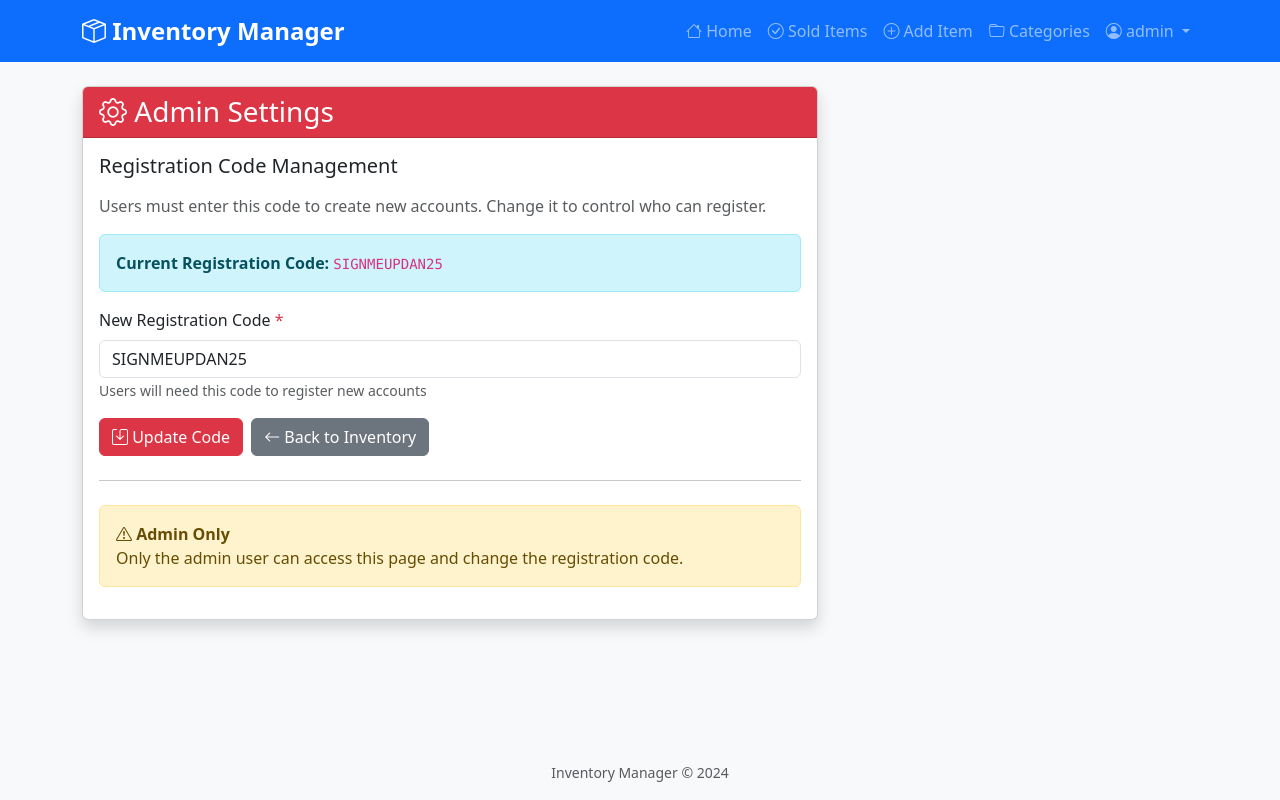
After one commit to alreadyded1/InventoryCT, a Flask app: page /admin/settings in a window 1280 px wide. The commit adds this page. Run offline with Flask 3, Linux system fonts and the light colour scheme; the visitor is signed in with stand-in values (Sample User, id 1); data comes from the database, SQL or seed files in the repository.

Commit message:
Add admin user auto-creation, password change, and admin-managed registration
Feature 1: Auto-create admin user on first install
- Create "admin" user with password "admin" when database is initialized
- Only creates if no users exist (first install)
- Prints confirmation message to console

Feature 2: Password change functionality
- Add /change-password route for all users
- Create change_password.html template
- Verify current password before allowing change
- Require new password confirmation
- Add "Change Password" link in user dropdown menu

Feature 3: Admin-managed registration codes
- Create settings table to store registration code
- Add /admin/settings route (admin only)
- Create admin_settings.html for managing registration code
- Update registration to check code from database
- Add "Admin Settings" link in dropdown (admin only)
- Default registration code: SIGNMEUPDAN25

Database Changes:
- Add settings table (key, value, updated_at)
- Auto-populate default registration code on first run
- Auto-create admin user on first run

Navigation Updates:
- Add "Change Password" to user dropdown (all users)
- Add "Admin Settings" to dropdown (admin only)
- Add dividers for better organization

Security:
- Only admin user can access /admin/settings
- Password changes require current password
- All routes require login except register/login
- Registration codes stored in database, editable by admin

This allows admins to control registration access and
all users to manage their own passwords securely.

🤖 Generated with [Claude Code](https://claude.com/claude-code)

Co-Authored-By: Claude <noreply@anthropic.com>

```diff
--- a/app.py
+++ b/app.py
@@ -86,6 +86,15 @@ def init_db():
         )
     ''')
 
+    # Create settings table
+    cursor.execute('''
+        CREATE TABLE IF NOT EXISTS settings (
+            key TEXT PRIMARY KEY,
+            value TEXT NOT NULL,
+            updated_at TIMESTAMP DEFAULT CURRENT_TIMESTAMP
+        )
+    ''')
+
     # Migrations: Add columns if they don't exist
     cursor.execute("PRAGMA table_info(items)")
     columns = [column[1] for column in cursor.fetchall()]
@@ -97,6 +106,21 @@ def init_db():
         cursor.execute('ALTER TABLE items ADD COLUMN sold_date TIMESTAMP')
     if 'category_id' not in columns:
         cursor.execute('ALTER TABLE items ADD COLUMN category_id INTEGER REFERENCES categories(id) ON DELETE SET NULL')
+
+    # Auto-create admin user if no users exist
+    cursor.execute('SELECT COUNT(*) as count FROM users')
+    user_count = cursor.fetchone()['count']
+    if user_count == 0:
+        admin_password_hash = generate_password_hash('admin')
+        cursor.execute('INSERT INTO users (username, password_hash) VALUES (?, ?)',
+                      ('admin', admin_password_hash))
+        print("Created default admin user (username: admin, password: admin)")
+
+    # Set default registration code if not exists
+    cursor.execute('SELECT value FROM settings WHERE key = ?', ('registration_code',))
+    if not cursor.fetchone():
+        cursor.execute('INSERT INTO settings (key, value) VALUES (?, ?)',
+                      ('registration_code', 'SIGNMEUPDAN25'))
 
     conn.commit()
     conn.close()
@@ -505,21 +529,28 @@ def register():
         email = request.form.get('email')
         registration_code = request.form.get('registration_code')
 
-        # Check registration code
-        if registration_code != 'SIGNMEUPDAN25':
+        conn = get_db()
+        cursor = conn.cursor()
+
+        # Check registration code from database
+        cursor.execute('SELECT value FROM settings WHERE key = ?', ('registration_code',))
+        result = cursor.fetchone()
+        valid_code = result['value'] if result else 'SIGNMEUPDAN25'
+
+        if registration_code != valid_code:
+            conn.close()
             flash('Invalid registration code', 'error')
             return redirect(url_for('register'))
 
         if not username or not password:
+            conn.close()
             flash('Username and password are required', 'error')
             return redirect(url_for('register'))
 
         if password != confirm_password:
+            conn.close()
             flash('Passwords do not match', 'error')
             return redirect(url_for('register'))
-
-        conn = get_db()
-        cursor = conn.cursor()
 
         try:
             password_hash = generate_password_hash(password)
@@ -574,6 +605,77 @@ def logout():
     return redirect(url_for('login'))
 
 
+@app.route('/change-password', methods=['GET', 'POST'])
+@login_required
+def change_password():
+    """Change user password"""
+    if request.method == 'POST':
+        current_password = request.form.get('current_password')
+        new_password = request.form.get('new_password')
+        confirm_password = request.form.get('confirm_password')
+
+        if not current_password or not new_password:
+            flash('All fields are required', 'error')
+            return redirect(url_for('change_password'))
+
+        if new_password != confirm_password:
+            flash('New passwords do not match', 'error')
+            return redirect(url_for('change_password'))
+
+        conn = get_db()
+        cursor = conn.cursor()
+        cursor.execute('SELECT * FROM users WHERE id = ?', (session['user_id'],))
+        user = cursor.fetchone()
+
+        if user and check_password_hash(user['password_hash'], current_password):
+            new_password_hash = generate_password_hash(new_password)
+            cursor.execute('UPDATE users SET password_hash = ? WHERE id = ?',
+                         (new_password_hash, session['user_id']))
+            conn.commit()
+            conn.close()
+            flash('Password changed successfully!', 'success')
+            return redirect(url_for('index'))
+        else:
+            conn.close()
+            flash('Current password is incorrect', 'error')
+            return redirect(url_for('change_password'))
+
+    return render_template('change_password.html')
+
+
+@app.route('/admin/settings', methods=['GET', 'POST'])
+@login_required
+def admin_settings():
+    """Admin settings page"""
+    # Check if user is admin
+    if session.get('username') != 'admin':
+        flash('Access denied. Admin only.', 'error')
+        return redirect(url_for('index'))
+
+    conn = get_db()
+    cursor = conn.cursor()
+
+    if request.method == 'POST':
+        new_code = request.form.get('registration_code')
+        if new_code:
+            cursor.execute('''
+                INSERT OR REPLACE INTO settings (key, value, updated_at)
+                VALUES (?, ?, CURRENT_TIMESTAMP)
+            ''', ('registration_code', new_code))
+            conn.commit()
+            flash(f'Registration code updated to: {new_code}', 'success')
+        else:
+            flash('Registration code cannot be empty', 'error')
+
+    # Get current registration code
+    cursor.execute('SELECT value FROM settings WHERE key = ?', ('registration_code',))
+    result = cursor.fetchone()
+    current_code = result['value'] if result else 'SIGNMEUPDAN25'
+
+    conn.close()
+    return render_template('admin_settings.html', current_code=current_code)
+
+
 @app.route('/uploads/<filename>')
 def uploaded_file(filename):
     """Serve uploaded files"""
--- /dev/null
+++ b/templates/admin_settings.html
@@ -0,0 +1,51 @@
+{% extends "base.html" %}
+
+{% block title %}Admin Settings - Inventory Manager{% endblock %}
+
+{% block content %}
+<div class="row">
+    <div class="col-lg-8">
+        <div class="card shadow">
+            <div class="card-header bg-danger text-white">
+                <h3 class="mb-0"><i class="bi bi-gear"></i> Admin Settings</h3>
+            </div>
+            <div class="card-body">
+                <h5 class="mb-3">Registration Code Management</h5>
+                <p class="text-muted">
+                    Users must enter this code to create new accounts. Change it to control who can register.
+                </p>
+
+                <div class="alert alert-info">
+                    <strong>Current Registration Code:</strong> <code>{{ current_code }}</code>
+                </div>
+
+                <form method="POST">
+                    <div class="mb-3">
+                        <label for="registration_code" class="form-label">New Registration Code <span class="text-danger">*</span></label>
+                        <input type="text" class="form-control" id="registration_code" name="registration_code"
+                               value="{{ current_code }}" required>
+                        <small class="form-text text-muted">
+                            Users will need this code to register new accounts
+                        </small>
+                    </div>
+                    <div class="d-flex gap-2">
+                        <button type="submit" class="btn btn-danger">
+                            <i class="bi bi-save"></i> Update Code
+                        </button>
+                        <a href="{{ url_for('index') }}" class="btn btn-secondary">
+                            <i class="bi bi-arrow-left"></i> Back to Inventory
+                        </a>
+                    </div>
+                </form>
+
+                <hr class="my-4">
+
+                <div class="alert alert-warning">
+                    <strong><i class="bi bi-exclamation-triangle"></i> Admin Only</strong>
+                    <p class="mb-0">Only the admin user can access this page and change the registration code.</p>
+                </div>
+            </div>
+        </div>
+    </div>
+</div>
+{% endblock %}
--- a/templates/base.html
+++ b/templates/base.html
@@ -45,6 +45,16 @@
                             <i class="bi bi-person-circle"></i> {{ session.username }}
                         </a>
                         <ul class="dropdown-menu dropdown-menu-end">
+                            <li><a class="dropdown-item" href="{{ url_for('change_password') }}">
+                                <i class="bi bi-key"></i> Change Password
+                            </a></li>
+                            {% if session.username == 'admin' %}
+                            <li><hr class="dropdown-divider"></li>
+                            <li><a class="dropdown-item" href="{{ url_for('admin_settings') }}">
+                                <i class="bi bi-gear"></i> Admin Settings
+                            </a></li>
+                            {% endif %}
+                            <li><hr class="dropdown-divider"></li>
                             <li><a class="dropdown-item" href="{{ url_for('logout') }}">
                                 <i class="bi bi-box-arrow-right"></i> Logout
                             </a></li>
```
Also changed, not shown: templates/change_password.html (added, +39 -0 lines).
